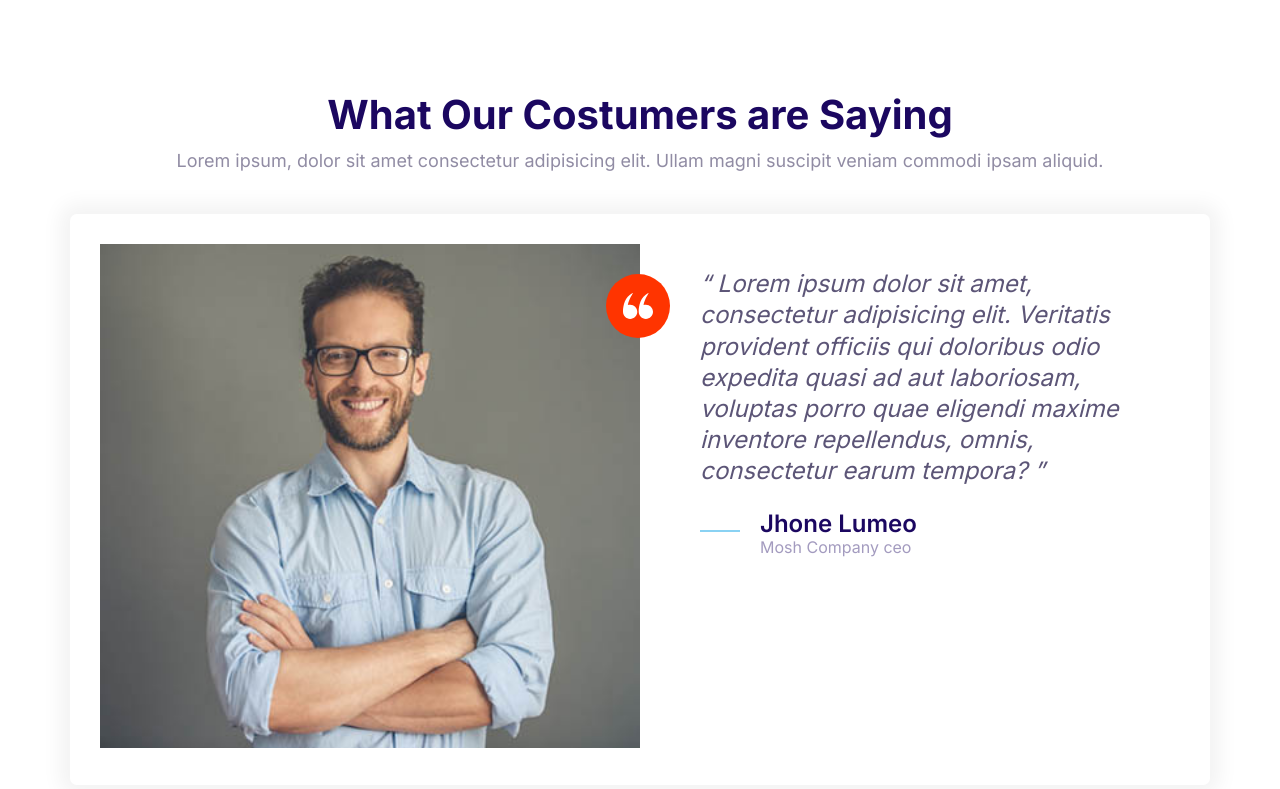
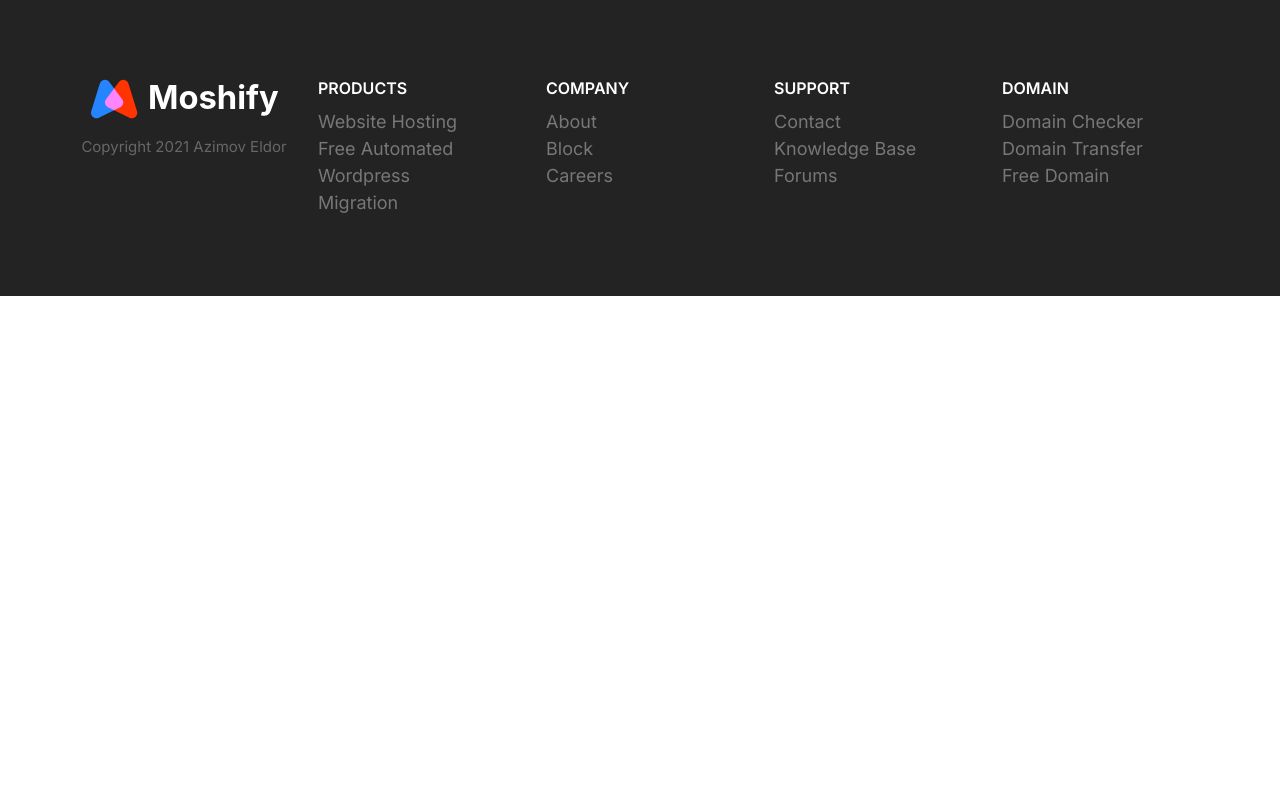
Before and after one commit to Eldor-dev/Moshify, a plain HTML site: page index.html in a window 1280 px wide. Drawn offline with Linux system fonts and the light colour scheme.

Commit message:
Build the footer component.

```diff
--- a/CSS/styles.css
+++ b/CSS/styles.css
@@ -818,3 +818,80 @@ a {
     max-width: 700px;
   }
 }
+
+/* Footer Block */
+.footer {
+  background: #232323;
+}
+
+.footer a {
+  color: #777;
+  transition: color 0.3s;
+}
+
+.footer a:hover {
+  color: #fff;
+}
+
+.footer__section {
+  padding: 2rem;
+  border-bottom: 1px solid #393939;
+}
+
+.footer__section .list {
+  margin: 0;
+}
+
+.footer__heading {
+  text-transform: uppercase;
+  font-weight: 600;
+}
+
+.footer__brand {
+  margin-top: 5rem;
+  text-align: center;
+}
+
+.footer__brand img {
+  /* TODO: */
+  width: 100%;
+  max-width: 230px;
+}
+
+.footer__copyright {
+  font-size: 2.1rem;
+  color: #fff;
+  opacity: 0.3;
+}
+
+@media screen and (min-width: 768px) {
+  .footer__sections {
+    grid-template-columns: repeat(auto-fit, minmax(10rem, 1fr));
+  }
+
+  .footer .collapsible__chevron {
+    display: none;
+  }
+
+  .footer .collapsible__content {
+    max-height: 100%;
+    opacity: 1;
+  }
+
+  .footer__brand {
+    order: -1;
+    margin-top: 1rem;
+  }
+
+  .footer__copyright {
+    font-size: 1.5rem;
+  }
+
+  .footer__section {
+    border-bottom: 0;
+  }
+
+  .footer__heading {
+    font-size: 1.6rem;
+  }
+}
--- a/index.html
+++ b/index.html
@@ -15,53 +15,74 @@
     <title>Document</title>
   </head>
   <body>
-    <section class="block">
-      <header class="block__header">
-        <h2>What Our Costumers are Saying</h2>
-        <p>
-          Lorem ipsum, dolor sit amet consectetur adipisicing elit. Ullam magni
-          suscipit veniam commodi ipsam aliquid.
-        </p>
+    <footer class="block block--dark footer">
+      <div class="container grid footer__sections">
+        <section class="collapsible collapsible--expanded footer__section">
+          <header class="collapsible__header">
+            <h2 class="collapsible__heading footer__heading">Products</h2>
+            <svg class="icon icon--white collapsible__chevron">
+              <use xlink:href="images/sprite.svg#chevron"></use>
+            </svg>
           </header>
-      <div class="container">
-        <div class="card testimonial">
-          <div class="grid grid--1x2">
-            <div class="testimonial__image">
-              <img
-                src="images/testimonial.jpg"
-                alt="A happing smiling customer"
-              />
-              <span class="icon-container icon-container--accsent">
-                <svg class="icon icon--white icon--small">
-                  <use xlink:href="images/sprite.svg#quotes"></use>
+          <div class="collapsible__content">
+            <ul class="list">
+              <li><a href="#">Website Hosting</a></li>
+              <li><a href="#">Free Automated Wordpress</a></li>
+              <li><a href="#">Migration</a></li>
+            </ul>
+          </div>
+        </section>
+        <section class="collapsible footer__section">
+          <header class="collapsible__header">
+            <h2 class="collapsible__heading footer__heading">Company</h2>
+            <svg class="icon icon--white collapsible__chevron">
+              <use xlink:href="images/sprite.svg#chevron"></use>
             </svg>
-              </span>
+          </header>
+          <div class="collapsible__content">
+            <ul class="list">
+              <li><a href="#">About</a></li>
+              <li><a href="#">Block</a></li>
+              <li><a href="#">Careers</a></li>
+            </ul>
           </div>
-            <blockquote class="quote">
-              <p class="quote__text">
-                Lorem ipsum dolor sit amet, consectetur adipisicing elit.
-                Veritatis provident officiis qui doloribus odio expedita quasi
-                ad aut laboriosam, voluptas porro quae eligendi maxime inventore
-                repellendus, omnis, consectetur earum tempora?
-              </p>
-              <footer>
-                <div class="media">
-                  <div class="media__image">
-                    <svg class="icon icon--primary quote__line">
-                      <use xlink:href="images/sprite.svg#line"></use>
+        </section>
+        <section class="collapsible footer__section">
+          <header class="collapsible__header">
+            <h2 class="collapsible__heading footer__heading">Support</h2>
+            <svg class="icon icon--white collapsible__chevron">
+              <use xlink:href="images/sprite.svg#chevron"></use>
             </svg>
+          </header>
+          <div class="collapsible__content">
+            <ul class="list">
+              <li><a href="#">Contact</a></li>
+              <li><a href="#">Knowledge Base</a></li>
+              <li><a href="#">Forums</a></li>
+            </ul>
           </div>
-                  <div class="media__body">
-                    <h3 class="media__title quote__author">Jhone Lumeo</h3>
-                    <p class="quote__company">Mosh Company ceo</p>
+        </section>
+        <section class="collapsible footer__section">
+          <header class="collapsible__header">
+            <h2 class="collapsible__heading footer__heading">Domain</h2>
+            <svg class="icon icon--white collapsible__chevron">
+              <use xlink:href="images/sprite.svg#chevron"></use>
+            </svg>
+          </header>
+          <div class="collapsible__content">
+            <ul class="list">
+              <li><a href="#">Domain Checker</a></li>
+              <li><a href="#">Domain Transfer</a></li>
+              <li><a href="#">Free Domain</a></li>
+            </ul>
           </div>
+        </section>
+        <section class="footer__brand">
+          <img src="images/logo.svg" alt="" />
+          <p class="footer__copyright">Copyright 2021 Azimov Eldor</p>
+        </section>
       </div>
     </footer>
-            </blockquote>
-          </div>
-        </div>
-      </div>
-    </section>
     <script src="js/main.js"></script>
   </body>
 </html>
```
Also changed, not shown: components/footer.html (added, +68 -0 lines). Lines whose indentation alone changed are shown as unchanged.
